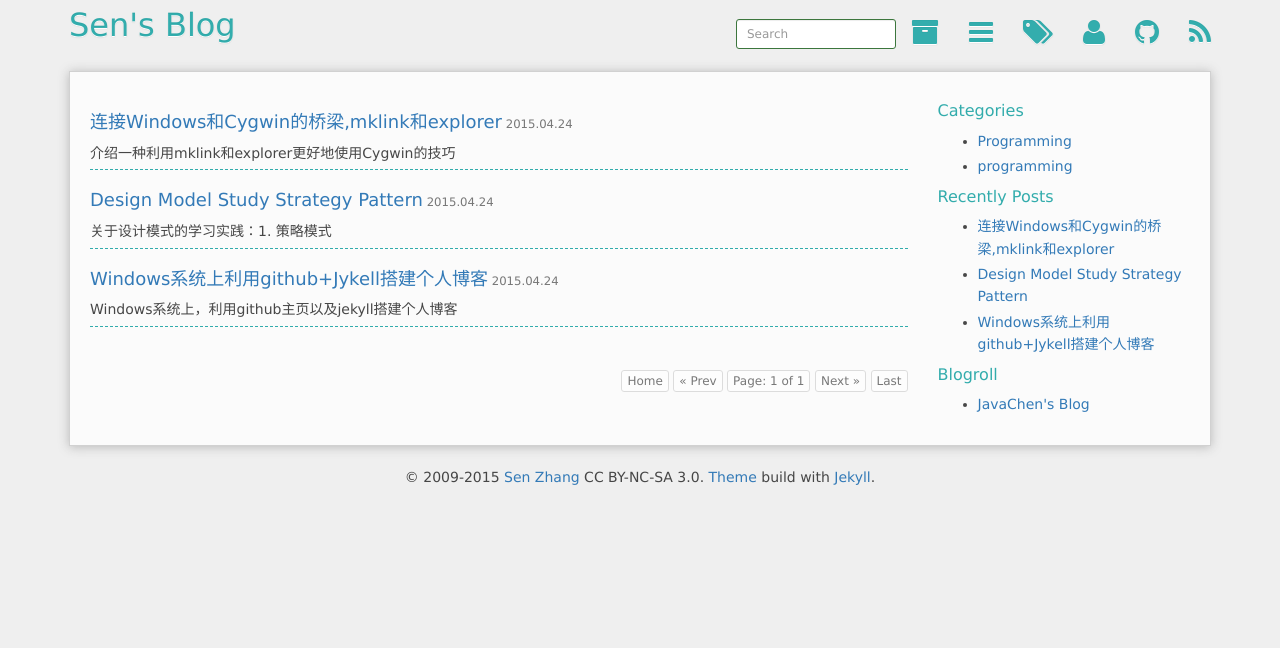
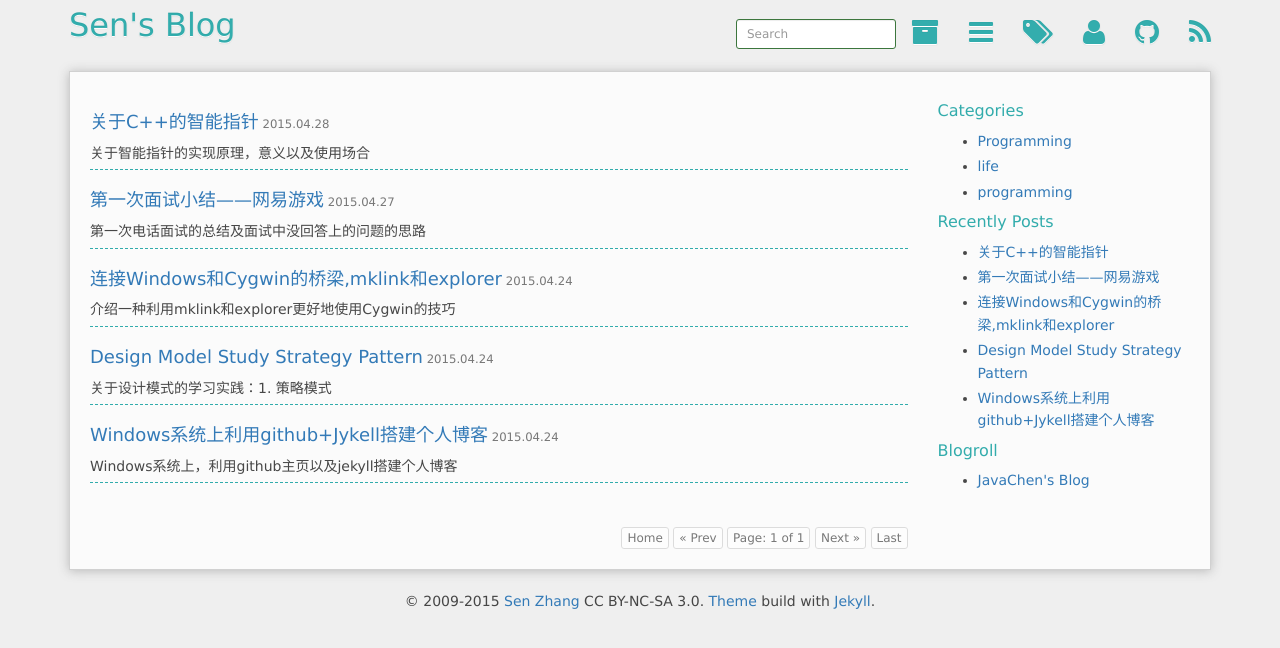
Before and after one commit to SenZhangAI/senzhangai.github.com, a Jekyll site: the page built from index.html, in a window 1280 px wide. Shown: the top 648 px of the page. Built offline with Jekyll 4.4.1, drawn with Linux system fonts in a browser that asks for light colours; Markdown is read by kramdown in place of the engine named in the settings; the list of posts is cut into pages by our own code; comment, search, counter and statistics services are not loaded; some of the changed lines change nothing that is shown.

Commit message:
new post about interview and smart point

````diff
--- a/_config.yml
+++ b/_config.yml
@@ -14,7 +14,7 @@ rss_path: /rss.xml
 donate_url:
 
 # Outputting
-permalink: /:year/:month/:day/:title
+permalink: /:categories/:title
 paginate_path: /page:num
 paginate: 15
 timezone: Asia/Shanghai
--- a/_posts/2015-04-24-build-blog-with-github-and-jykell.md
+++ b/_posts/2015-04-24-build-blog-with-github-and-jykell.md
@@ -125,7 +125,17 @@ Cygwin可理解为windows系统上的Linux系统的虚拟机，或者说把Linux
 <http://blog.javachen.com/2014/01/21/all-things-about-jekyll/>
 
 ## V 补充
+
+### data url
+
+网页中如果加载小图标，可以将图标制作成data url。这样就能直接在网页中嵌入自己的个性图标（最好是小图片），例如将favicon.ico制作成data-url嵌入
+
 在线制作data url：[http://dataurl.net/#dataurlmaker](http://dataurl.net/#dataurlmaker)
+
+### markdown引擎的选择
+
+这个折腾了很长时间，一言难尽。
+
 
 ## VI TODO
 
--- /dev/null
+++ b/_posts/2015-04-27-my-first-interview.md
@@ -0,0 +1,106 @@
+---
+layout: post
+title: "第一次面试小结——网易游戏"
+description: "第一次电话面试的总结及面试中没回答上的问题的思路"
+keywords: "面试，C++，图形学"
+category: life
+tags: [面试, 智能指针, 图形学]
+---
+
+本周六收到网易盘古工作室的电话面试，作为一名非计算机科班出身的人，能给我这样的机会已经非常感激了。也不知道面试结果如何，总之我的实力目前还很欠缺。需要抓紧学习！争取以后能有机会吧~
+
+## 面试的心态
+
+作为第一次面试，内心还是有些小小的紧张的。回过头来看，还有一些不足。首先，面对问题不够沉着。尤其面试官给了我一段时间思考的时候。心里面总想快点找到解，而实际上这样反而思维容易跳偏，所以导致思路混乱。几个很简单的问题，都没有抓住。这样反而起到反面的效果。
+
+另一方面是因为以前看书没做总结和记录。虽然当时感觉良好，但还是会遗忘，所以以后看书一定要用思维导图或者写代码，或者写到博客上才行。
+
+第三，没有准备笔和纸，这样面对图形学要画图的问题时候，一紧张就懵了。没想到啊~
+
+总结就是：**面试时要冷静面对**，**看书一定要做总结**，**全面的准备**
+
+## 需补充的知识点
+
+从这次面试上来看。需要补充**OpenGL**以及**图形学**的相关知识。
+
+## 面试中的问题
+
+以下几个问题需要考虑：
+
+### 1. 关于渲染
+
+[CryEngine 3 如何做到如此逼真的实时渲染画面？](http://www.zhihu.com/question/20787099)
+
+    关键词：预处理
+
+### 2. 关于C++的smart指针
+
+参见[关于C++的智能指针](./about-smart-point.html)
+
+### 3. 关于C++的异常处理catch和throw
+
+####子问题:throw可不可以放在基类的析构函数中。
+
+[如何用C语言实现异常/状况处理机制？](http://www.zhihu.com/question/20597909/answer/32371076)
+
+
+----
+
+[为什么C++中，析构函数、operator delete、以及operator delete []按照惯例不会抛出异常？](http://www.zhihu.com/question/28592504)
+
+vzch的答案：
+
+>不是不会，是不能。这是你自己要确保的。如果你写出了一个会抛异常的析构函数和operator delete，那就是你的bug要改。
+
+>至于原因嘛。一般来说new挂了，try-catch会帮你析构掉那些new之前成功处理的东西。当然了你的构造函数自己要try-catch恢复，因为构造函数失败了，类是不完整的，所以相对应的那个析构函数是不运行的。如果这个时候delete也挂了，那简直无法恢复了。以前我看Windows关于如何在x86处理器上实现try-catch的文章曾经指出（我只剩下一点印象了不保证完全正确），嵌套抛出的异常在某些情况下有可能会忽略所有stack unwind。也就是说你正常的、在上层的函数的try-catch里面要跑的析构函数和所有的catch，不运行了。
+
+
+
+### 4. 如何判断直线穿过三角形
+
+当时的回答：思路是先求出直线与三角形所在平面的焦点。（面试官说思路是正确的。）
+
+关于求焦点，我想到一个是联立直线和平面的方程求解。（面试官说直接有公式求解，也就是反正也是三个方程的解，直接得到。）分析原因，这里一方面是紧张了没有想到。想想其实很简单啊。另一方面，书看少了没记住。平常做数值模拟时习惯性地觉得联立方程是一件很可怕的事情，意味着计算量极大，惯性思维啊！对于这种三次方程而言直接解就是了。
+
+另一个想法是利用点积，叉积求焦点。当时思路乱了，没回答上来。现在回忆一下觉得思路是错的。
+
+另外，关于三维上的平面用什么方程表示，有些懵了，就是$$ a1*x + a2*y +a3*z = b $$啊，这个很简单。当时是担心把平面方程和直线方程搞混了，这么简单的问题要是回答错了岂不是直接悲剧了。不冷静啊。
+
+后来想到了用两个矢量的线性组合确定一组平行平面，再根据一个平面上的点，获得平面方程。其实这样思路是对的，而且用在三点求平面的情况要好一些，只是不是面试官要我回答的答案，面试官这么简单的问题应该只是一个引子。
+
+话说记得在学习《线性代数的》的有天早晨专门思考了什么是平面，什么是线，什么是空间之类的问题。说明学的知识哪怕自我感觉良好也要在实践中不断加强才行。否则就悲剧了。
+
+还有就是貌似我当时把**叉积**说成了**旋度**，虽然是一个意思，但旋度是数值模拟里的概念，面试官可能更了解叉积。而且，我觉得不应该用**旋度**这个概念。这个概念给人一种错觉，觉得旋度的大小说明了旋转的程度，其实是两个矢量构成的平行四边形的面积，一定程度上有一点**旋转的程度**的味道在里面，只是不是根据角度，而是面积。所以感觉**叉积**好一点，避免了容易引起的歧义。
+
+#### 引申问题：如何判断在三角形内
+
+第一个想法是根据该点p到三个三角形端点A、B、C所形成线段pA，pB，pC的内角和为360度。
+
+考虑特殊情况在边上也成立。
+
+考虑特殊情况在端点上需要判断。
+
+再考虑数值计算的精度问题。
+
+### 5. 判断两个二维线段相交
+
+当时想到的方案是求焦点判断焦点到端点的长度。这个思路是可行的。但是面试官提示有效率问题或者更优解。
+
+现在给一个冷静的思路：
+
+首先是确定判断相交于不相交有什么区别，可能的思路是:
+
+1. 根据焦点到端点的距离，这个是上述思路。可能计算较慢。
+2. 必须满足一条线段A将另一条线段B一分为二，B的端点被切分在A的两边（A、B相互成立）。这样定义一个法线n来判断，跟法线n在同方向为正，反方向为负。
+3. 围成的四边形内角和为360度。（需要注意端点顺序）
+4. 跟2的思路一样，只是不是用法线，而是用切线。
+
+猜测方法可能是2或者4。这个有待考证。
+
+#### 引申问题：如何判断三维线段相交
+
+个人猜测：
+
+1. 如果是相交，必定在同一个平面内，先判断。
+2. 在判断了在同一个平面内之后再根据2维线段的判断方法判断，重点是找经过该平面的线段A的法线n_A，
+3. 可以根据该平面的法n与该线段A求叉积得到。（貌似用切线比法线方便啊）
--- /dev/null
+++ b/_posts/2015-04-28-about-smart-point.md
@@ -0,0 +1,108 @@
+---
+layout: post
+title: "关于C++的智能指针"
+description: "关于智能指针的实现原理，意义以及使用场合"
+keywords: "C++，智能指针"
+category: programming
+tags: [C++, 智能指针]
+---
+
+## 主要参考
+
+1. [如何理解智能指针？](http://www.zhihu.com/question/20368881)
+
+2. [C++中方法的参数和返回值、类成员变量什么时候该用原始指针什么时候该用智能指针？](http://www.zhihu.com/question/22821303)
+
+### 什么是智能指针
+
+智能指针是普通指针的一层封装。
+
+>从较浅的层面看，智能指针是利用了一种叫做RAII（资源获取即初始化）的技术对普通的指针进行封装，
+这使得**智能指针实质是一个对象，行为表现的却像一个指针。**
+
+### 智能指针有哪些
+
+[Boost::Smart Pointers](http://www.boost.org/doc/libs/1_50_0/libs/smart_ptr/smart_ptr.htm)
+
+>1) scoped_ptr:
+这是比较简单的一种智能指针，正如其名字所述，scoped_ptr所指向的对象在作用域之外会自动得到析构，一个例子是：[Boost::Smart Pointers](http://www.boost.org/doc/libs/1_50_0/libs/smart_ptr/smart_ptr.htm)
+
+>此外，scoped_ptr是non-copyable的，也就是说你不能去尝试复制一个scoped_ptr的内容到另外一个scoped_ptr中，这也是为了防止错误的多次析构同一个指针所指向的对象。
+
+>2) shared_ptr:
+很多人理解的智能指针其实是shared_ptr这个范畴。
+
+>正如@陈良乔 和@郑斌 同学的答案所提到的，shared_ptr中所实现的本质是引用计数(reference counting)，也就是说shared_ptr是支持复制的，复制一个shared_ptr的本质是对这个智能指针的引用次数加1，而当这个智能指针的引用次数降低到0的时候，该对象自动被析构，这一点两位同学给的答案都非常精彩，不再赘述。
+
+>需要特别指出的是，如果shared_ptr所表征的引用关系中出现一个环，那么环上所述对象的引用次数都肯定不可能减为0那么也就不会被删除，为了解决这个问题引入了weak_ptr。
+
+>3) weak_ptr:
+对weak_ptr起的作用，很多人有自己不同的理解，我理解的weak_ptr和shared_ptr的最大区别在于weak_ptr在指向一个对象的时候不会增加其引用计数，因此你可以用weak_ptr去指向一个对象并且在weak_ptr仍然指向这个对象的时候析构它，此时你再访问weak_ptr的时候，weak_ptr其实返回的会是一个空的shared_ptr。
+
+>实际上，通常shared_ptr内部实现的时候维护的就不是一个引用计数，而是两个引用计数，一个表示strong reference，也就是用shared_ptr进行复制的时候进行的计数，一个是weak reference，也就是用weak_ptr进行复制的时候的计数。weak_ptr本身并不会增加strong reference的值，而strong reference降低到0，对象被自动析构。
+
+>为什么要采取weak_ptr来解决刚才所述的环状引用的问题呢？需要注意的是环状引用的本质矛盾是不能通过任何程序设计语言的方式来打破的，为了解决环状引用，第一步首先得打破环，也就是得告诉C++，这个环上哪一个引用是最弱的，是可以被打破的，因此在一个环上只要把原来的某一个shared_ptr改成weak_ptr，实质上这个环就可以被打破了，原有的环状引用带来的无法析构的问题也就随之得到了解决。
+
+>4) intrusive_ptr:
+简单的说，intrusive_ptr和shared_ptr的区别在于intrusive_ptr要求其所指向的对象本身实现一个引用计数机制，也就是说当对象本身包含一个reference counter的时候，可以使用intrusive_ptr。
+
+>在实际使用中我几乎从来没有见到过intrusive_ptr...
+
+### 为什么需要智能指针
+
+>简而言之，是为了防止`delete`失败等错误，以及确保异常安全。
+智能指针还有一重更加深刻的含义，就是把@陈硕所说的value语义转化为reference语义。
+C++和Java有一处最大的区别在于语义不同。
+
+##### 关于防止delete失败等错误
+
+因为普通指针会遇到如下问题：
+
+```cpp
+Class A* p = new A();
+p->DoSomeThing();
+delete p;
+```
+
+如果忘了`delete`的话，会造成一个悬挂指针(dangling pointer)，带来内存泄漏（空间浪费）。泄漏就是“内存池子里的水漏掉，越来越少了”，很形象啊。
+
+即便没有忘记`delete`如果`DoSomeThing()`在运行时抛出异常，那么`delete p;`极有可能不会执行。
+
+#####关于“将value语义转化为reference语义”
+
+以下是JAVA代码：
+
+```java
+Animal a = new Animal(); //JAVA
+Animal b = a;
+```
+
+以下是C++代码：
+```cpp
+Animal a = new Animal(); //C++
+Animal b = a;
+```
+
+对于JAVA而言，`a` 和 `b` 都指向同一个对象，只是`reference`引用。而C++中，`a` 和 `b` 是两个对象，用了`copy`。
+
+但有些情况需要用到`reference` 而不是 `copy`， 例如：
+
+>在编写OOP程序时，value语义带来太多的困扰，例如TCP连接中我封装一个accept函数接收请求，那么应该是这样的：
+``` cpp
+Socket accept();
+```
+这就带来一个问题，采用对象做返回值，这里面有一个对象的复制的过程，但是Socket因为某些原因，我让他继承了boost::noncopyable，总之就是Socket失去了复制和赋值的能力，那么该怎么办？
+我们首先想到指针，在accept内部new生成一个对象，然后返回指针。但是问题更多，这个对象何时析构？ 过早析构，程序发生错误，不进行析构，又造成了内存泄露。
+这里的解决方案就是智能指针，而且是引用计数型的智能指针。
+```cpp
+typedef boost::shared<Socket> SocketPtr;
+SocketPtr accept();
+```
+这样外部就可以用智能指针去接收，那么何时析构？当然是引用计数为0，也就是我不再需要这个Socket的时候析构。
+这样，我们利用了SockerPtr，实现了跟Java类似的Reference语义。
+
+#### 如何实现智能指针
+
+[C++ primer智能指针（HasPtr）实现](http://blog.csdn.net/randyjiawenjie/article/details/6723367)
+
+[C++中智能指针的设计和使用](http://blog.csdn.net/hackbuteer1/article/details/7561235)
````
